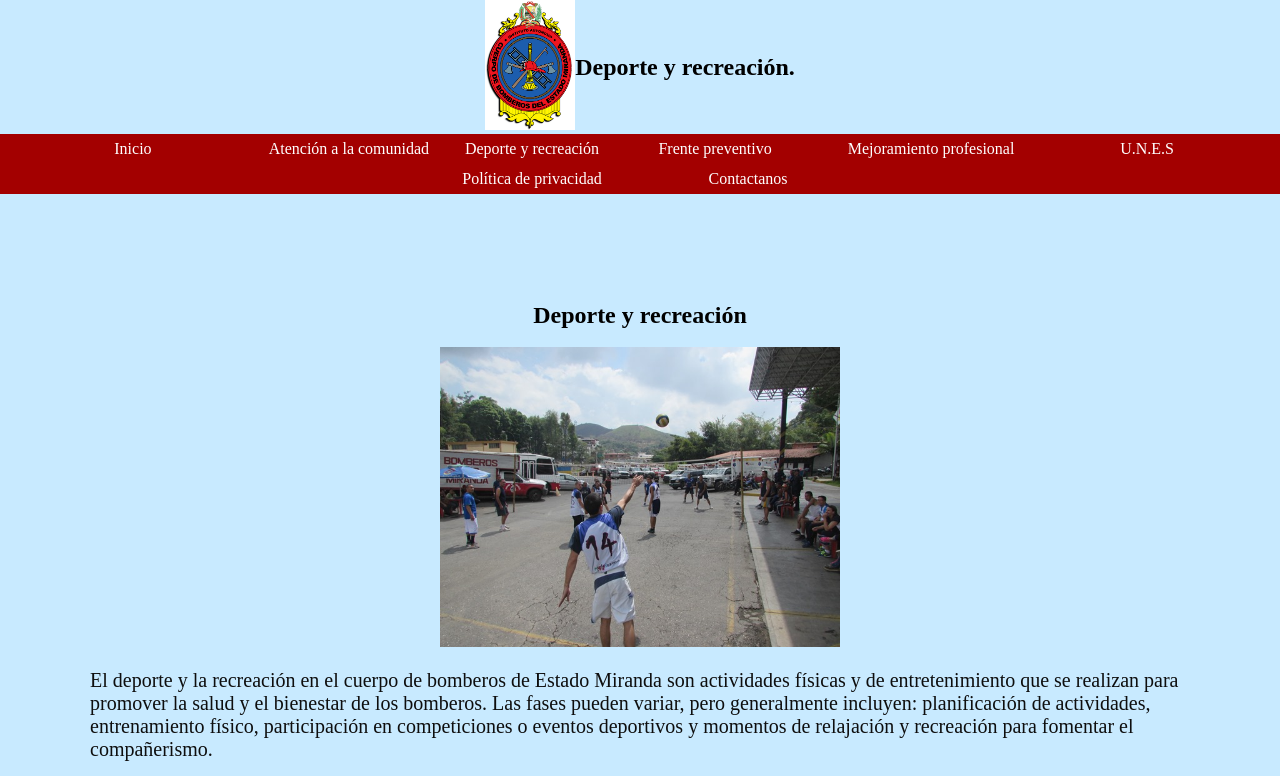
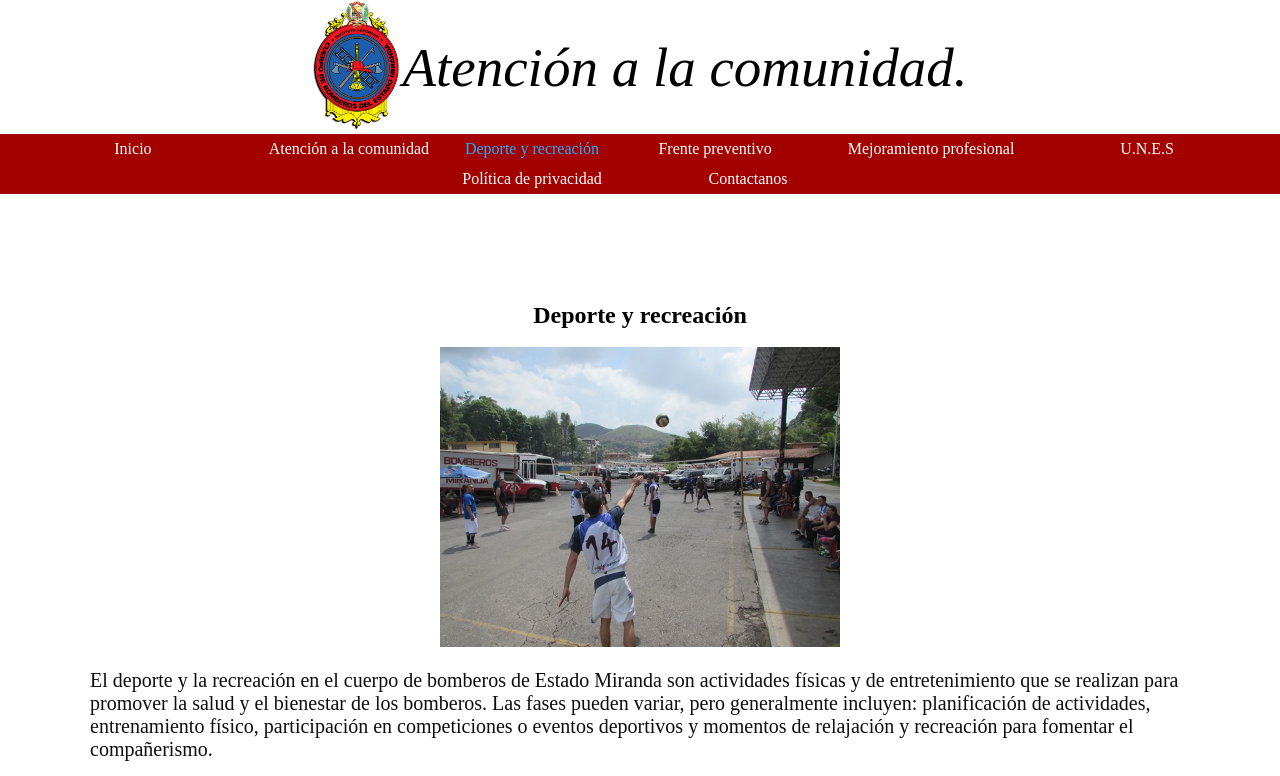
Before and after one commit to Diego334alex/Holistico-Bomberil, a plain HTML site: page deporte y recreación.html in a window 1280 px wide. Shown: the top 776 px of the page. Drawn offline with Linux system fonts and the light colour scheme.

Commit message:
Update deporte y recreación.html

```diff
--- a/deporte y recreación.html
+++ b/deporte y recreación.html
@@ -6,11 +6,12 @@
 		</head>
 
 		<body>
+    <header>
 
-			<div class="contenedor-uno">
-            	<a><img src="Imgs/Logo.png" alt"logotipo" width="90px" height="130px"></a>
-            	<h2 class="logotipo">Deporte y recreación.</h2>
-       		</div>
+        <div class="contenedor-uno">
+            <a><img src="Imgs/Logo.png" alt"logotipo" width="90px" height="130px"></a>
+            <h2 class="logotipo">Atención a la comunidad.</h2>
+        </div>
 
 			<nav id="menu">
 			<ul>
```
